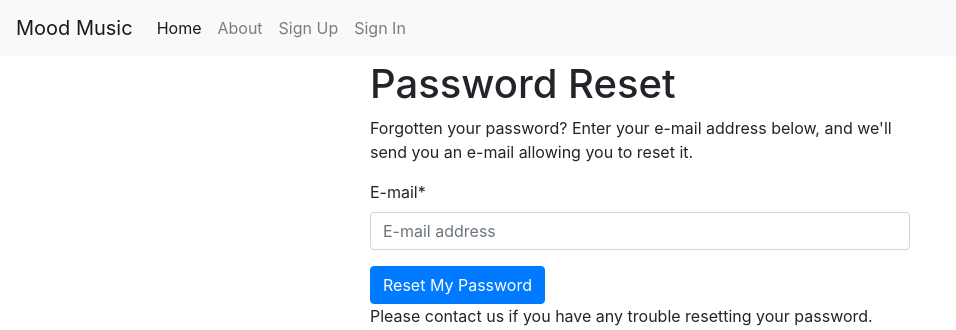
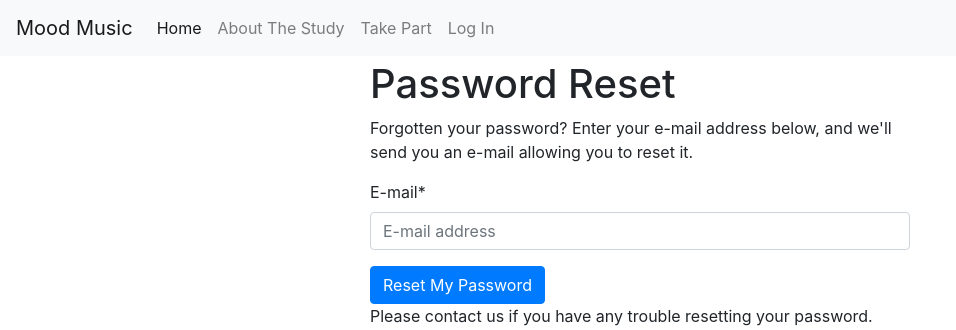
Before and after one commit to DynamicGenetics/Mood-Music, a Django app: page /accounts/password/reset/ in a window 1280 px wide. Shown: the top 330 px of the page, without its empty margins (0-956 px from the left). Run offline with Django 3.2, Linux system fonts and the light colour scheme; some libraries are stand-ins or nearby versions.

Commit message:
Change page names in header

```diff
--- a/moodmusic/templates/base.html
+++ b/moodmusic/templates/base.html
@@ -3,7 +3,7 @@
   <head>
     <meta charset="utf-8">
     <meta http-equiv="x-ua-compatible" content="ie=edge">
-    <title>{% block title %}Mood Music{% endblock title %}</title>
+    <title>{% block title %}Mood Music Study{% endblock title %}</title>
     <meta name="viewport" content="width=device-width, initial-scale=1.0">
     <meta name="description" content="">
     <meta name="author" content="">
@@ -47,12 +47,16 @@
               <a class="nav-link" href="{% url 'home' %}">Home <span class="sr-only">(current)</span></a>
             </li>
             <li class="nav-item">
-              <a class="nav-link" href="{% url 'about' %}">About</a>
+              <a class="nav-link" href="{% url 'about' %}">About The Study</a>
             </li>
             {% if request.user.is_authenticated %}
               <li class="nav-item">
                 {# URL provided by django-allauth/account/urls.py #}
-                <a class="nav-link" href="{% url 'users:detail' request.user.username  %}">{% trans "My Profile" %}</a>
+                <a id="dashboard-link" class="nav-link" href="{% url 'dashboard' %}">{% trans "My Dashboard" %}</a>
+              </li>
+              <li class="nav-item">
+                {# URL provided by django-allauth/account/urls.py #}
+                <a class="nav-link" href="{% url 'users:detail' request.user.username  %}">{% trans "My Info" %}</a>
               </li>
               <li class="nav-item">
                 {# URL provided by django-allauth/account/urls.py #}
@@ -61,11 +65,11 @@
             {% else %}
               <li class="nav-item">
                 {# URL provided by django-allauth/account/urls.py #}
-                <a id="sign-up-link" class="nav-link" href="{% url 'account_signup' %}">{% trans "Sign Up" %}</a>
+                <a id="sign-up-link" class="nav-link" href="{% url 'account_signup' %}">{% trans "Take Part" %}</a>
               </li>
               <li class="nav-item">
                 {# URL provided by django-allauth/account/urls.py #}
-                <a id="log-in-link" class="nav-link" href="{% url 'account_login' %}">{% trans "Sign In" %}</a>
+                <a id="log-in-link" class="nav-link" href="{% url 'account_login' %}">{% trans "Log In" %}</a>
               </li>
             {% endif %}
           </ul>
```
